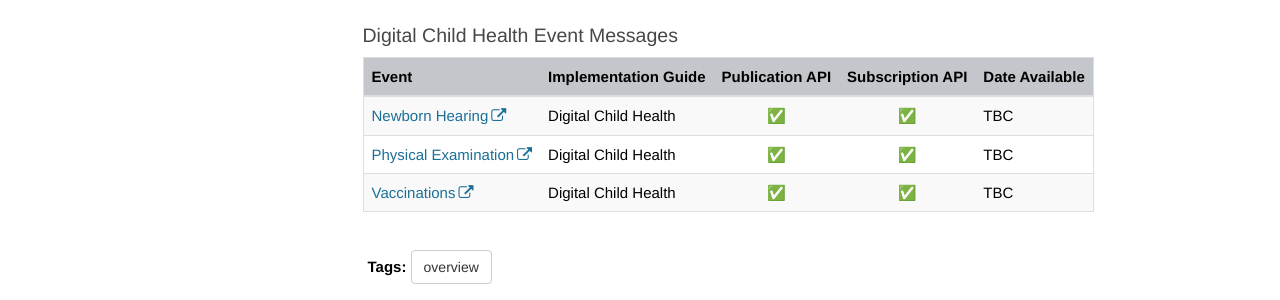
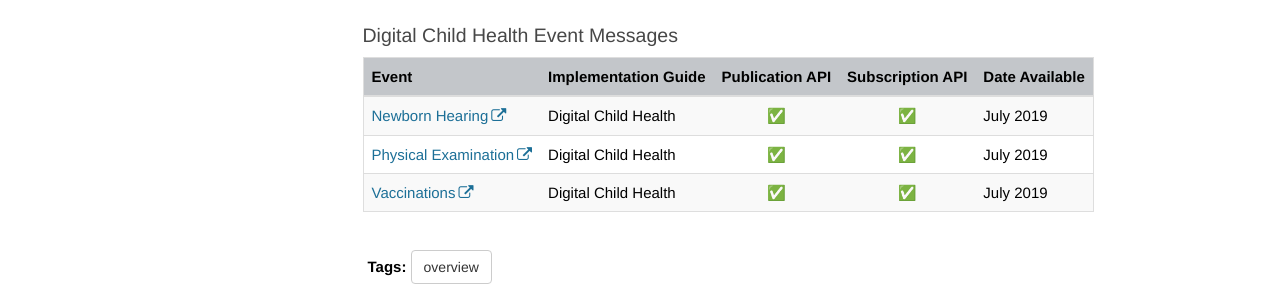
Before and after one commit to nhsconnect/Events-Management, a Jekyll site: the page built from pages/overview/overview_supported_events.md, in a window 1280 px wide and 1145 px high. Shown: the part 549-849 px from the top of the window. Built offline with Jekyll 4.4.1, drawn with Linux system fonts in a browser that asks for light colours; nearby versions of some CDN libraries; comment, search, counter and statistics services are not loaded.

Commit message:
Updated supported events page file name to match page name

```diff
--- a/pages/overview/overview_events_catalogue.md
+++ b/pages/overview/overview_supported_events.md
@@ -26,6 +26,6 @@ The following event messages are supported by the NEMS for either publication an
 
 | Event | Implementation Guide | Publication API | Subscription API | Date Available |
 |---|---|:---:|:---:|---|
-| [Newborn Hearing](https://nhsconnect.github.io/Digital-Child-Health-STU3/explore_newborn_hearing.html) | Digital Child Health | &#9989; | &#9989; | TBC |
-| [Physical Examination](https://nhsconnect.github.io/Digital-Child-Health-STU3/explore_physical_examination.html) | Digital Child Health | &#9989; | &#9989; | TBC |
-| [Vaccinations](https://nhsconnect.github.io/Digital-Child-Health-STU3/explore_vaccination_administration.html) | Digital Child Health | &#9989; | &#9989; | TBC |
+| [Newborn Hearing](https://nhsconnect.github.io/Digital-Child-Health-STU3/explore_newborn_hearing.html) | Digital Child Health | &#9989; | &#9989; | July 2019 |
+| [Physical Examination](https://nhsconnect.github.io/Digital-Child-Health-STU3/explore_physical_examination.html) | Digital Child Health | &#9989; | &#9989; | July 2019 |
+| [Vaccinations](https://nhsconnect.github.io/Digital-Child-Health-STU3/explore_vaccination_administration.html) | Digital Child Health | &#9989; | &#9989; | July 2019 |
```
